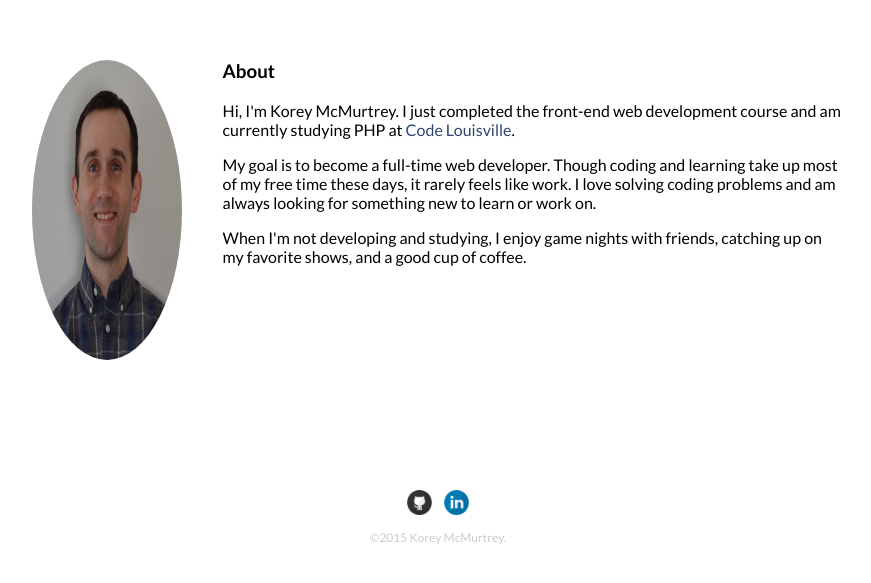
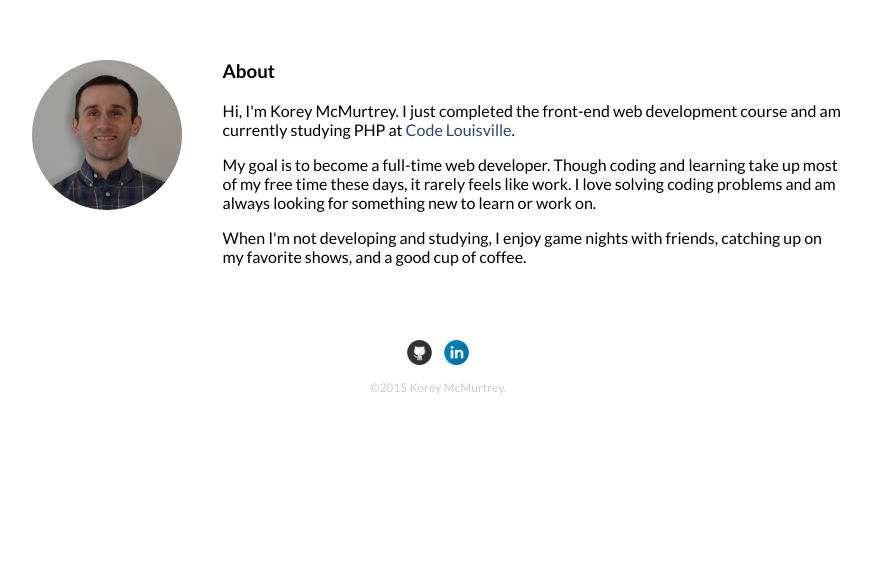
Before and after one commit to kmcmurtrey/portfolio, a PHP site: page /about.php in a window 1280 px wide. Shown: the part 108-691 px from the top of the page, without its empty margins (202-1073 px from the left). Run offline with PHP 8.4, Linux system fonts and the light colour scheme.

Commit message:
Adjusts image sizes

```diff
--- a/css/main.css
+++ b/css/main.css
@@ -155,6 +155,7 @@ PAGE: ABOUT
   clear: both;
   display: block;
   max-width: 150px;
+  height: 150px;
   margin: 0 auto 30px;
   border-radius: 100%;
 }
```
